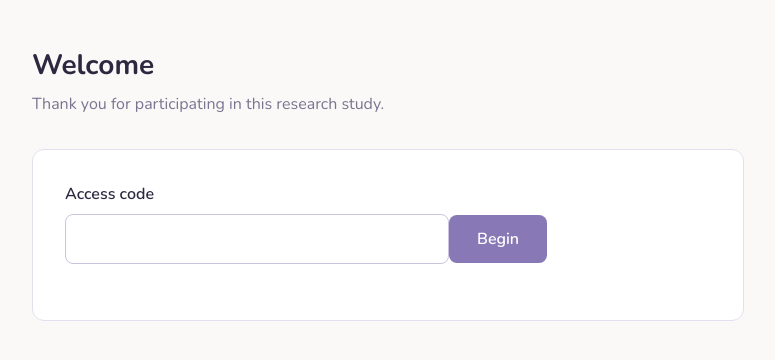
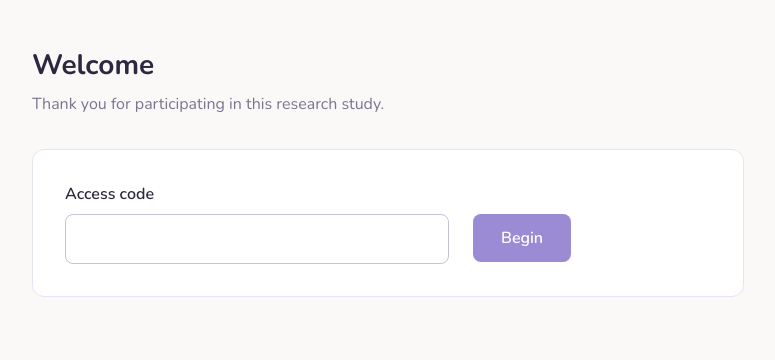
Before and after one commit to MengqiS21/chi27_pilot_app, a Next.js app in the folder web/: page / in a window 1280 px wide. Shown: the top 360 px of the page, without its empty margins (252-1027 px from the left). Built offline with nearby package versions, Linux system fonts and the light colour scheme.

Commit message:
adjust button and color

```diff
--- a/web/src/app/globals.css
+++ b/web/src/app/globals.css
@@ -3,6 +3,12 @@
 @tailwind utilities;
 
 @layer base {
+  :root {
+    --accent: #9b8ad4;
+    --accent-hover: #8474b8;
+    --chat-user: #f0ebfa;
+  }
+
   html {
     @apply bg-page text-ink antialiased;
   }
@@ -38,7 +44,16 @@
   }
 
   .btn-primary {
-    @apply inline-flex min-h-[44px] min-w-[44px] items-center justify-center rounded-btn bg-accent px-7 py-3 text-base font-semibold text-white transition-colors hover:bg-accent-hover focus-visible:outline focus-visible:outline-2 focus-visible:outline-offset-2 focus-visible:outline-accent disabled:cursor-not-allowed disabled:opacity-50;
+    @apply inline-flex min-h-[44px] min-w-[44px] items-center justify-center rounded-btn px-7 py-3 text-base font-semibold text-white transition-colors focus-visible:outline focus-visible:outline-2 focus-visible:outline-offset-2 disabled:cursor-not-allowed disabled:opacity-50;
+    background-color: var(--accent);
+  }
+
+  .btn-primary:hover:not(:disabled) {
+    background-color: var(--accent-hover);
+  }
+
+  .btn-primary:focus-visible {
+    outline-color: var(--accent);
   }
 
   .btn-secondary {
@@ -66,11 +81,13 @@
   }
 
   .progress-fill {
-    @apply h-full rounded-sm bg-accent transition-all duration-300;
+    @apply h-full rounded-sm transition-all duration-300;
+    background-color: var(--accent);
   }
 
   .scenario-box {
-    @apply mb-7 rounded-btn border-l-[3px] border-accent bg-scenario px-6 py-5 text-[0.9375rem] italic leading-relaxed text-ink;
+    @apply mb-7 rounded-btn border-l-[3px] bg-scenario px-6 py-5 text-[0.9375rem] italic leading-relaxed text-ink;
+    border-left-color: var(--accent);
   }
 
   .consent-box {
@@ -98,7 +115,9 @@
   }
 
   .likert-option:has(input:checked) {
-    @apply border-accent bg-accent text-white;
+    @apply text-white;
+    border-color: var(--accent);
+    background-color: var(--accent);
   }
 
   .likert-option input {
@@ -126,7 +145,8 @@
   }
 
   .chat-bubble-user {
-    @apply rounded-[16px_16px_4px_16px] bg-chat-user px-4 py-3 text-base leading-relaxed text-ink;
+    @apply rounded-[16px_16px_4px_16px] px-4 py-3 text-base leading-relaxed text-ink;
+    background-color: var(--chat-user);
   }
 
   .chat-bubble-assistant {
--- a/web/src/components/ExperimentApp.tsx
+++ b/web/src/components/ExperimentApp.tsx
@@ -293,24 +293,28 @@ export function ExperimentApp() {
             lead="Thank you for participating in this research study."
           />
           <div className="card">
+            <div className="flex flex-col gap-6 sm:flex-row sm:items-end">
+              <div className="min-w-0 flex-1 sm:max-w-sm">
                 <label className="field-label" htmlFor="access-code">
                   Access code
                 </label>
                 <input
                   id="access-code"
-              className="field-input mb-6 max-w-sm"
+                  className="field-input w-full"
                   value={accessCode}
                   onChange={(e) => setAccessCode(e.target.value)}
                   autoComplete="off"
                 />
+              </div>
               <button
                 type="button"
-              className="btn-primary"
+                className="btn-primary shrink-0 sm:mb-0.5"
                 disabled={loading}
                 onClick={handleBegin}
               >
                 {loading ? "Starting…" : "Begin"}
               </button>
+            </div>
           </div>
         </>
       )}
--- a/web/tailwind.config.ts
+++ b/web/tailwind.config.ts
@@ -9,12 +9,12 @@ const config: Config = {
         surface: "#FFFFFF",
         ink: "#2D2840",
         muted: "#7A7490",
-        accent: "#8879B6",
-        "accent-hover": "#7264A8",
-        border: "#E4DFEF",
-        "input-border": "#CAC5DC",
-        scenario: "#F0EDF8",
-        "chat-user": "#EDEAF7",
+        accent: "#9B8AD4",
+        "accent-hover": "#8474B8",
+        border: "#E8E2F4",
+        "input-border": "#C9C0DC",
+        scenario: "#F3EEFC",
+        "chat-user": "#F0EBFA",
         success: "#4A7C6F",
         error: "#B85450",
         "error-bg": "#FAF0EF",
```
Lines whose indentation alone changed are shown as unchanged.
